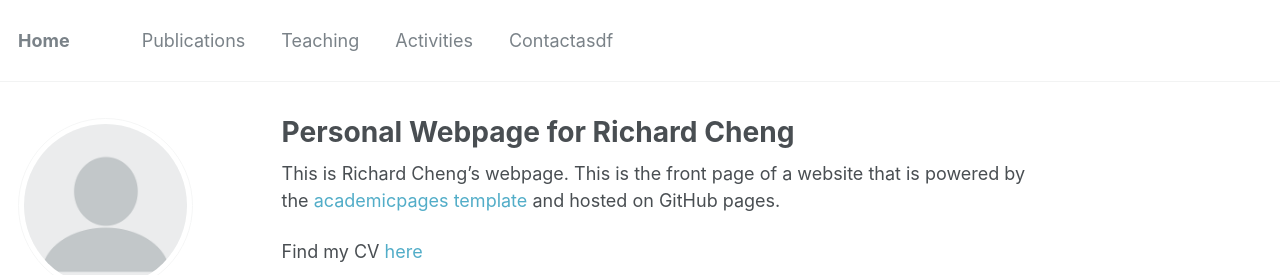
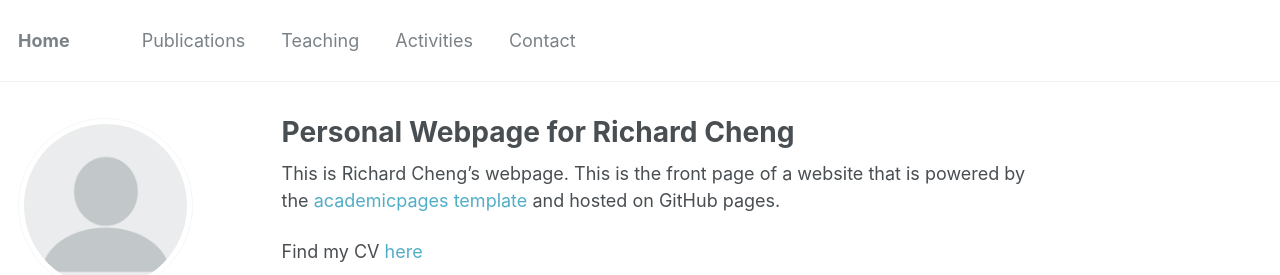
Before and after one commit to rcheng805/rcheng805.github.io, a Jekyll site: the page built from _pages/about.md, in a window 1280 px wide. Shown: the top 275 px of the page. Built offline with Jekyll 4.4.1, drawn with Linux system fonts in a browser that asks for light colours; some web fonts are replaced.

Commit message:
Update navigation.yml

```diff
--- a/_data/navigation.yml
+++ b/_data/navigation.yml
@@ -1,7 +1,7 @@
 # main links links
 main:
   - title: "Publications"
-    url: /publications/
+    url: /papers/
 
   #- title: "Talks"
   #  url: /talks/
@@ -12,7 +12,7 @@ main:
   - title: "Activities"
     url: /activities/
 
-  - title: "Contactasdf"
+  - title: "Contact"
     url: /contact/
 
   #- title: "Portfolio"
```
